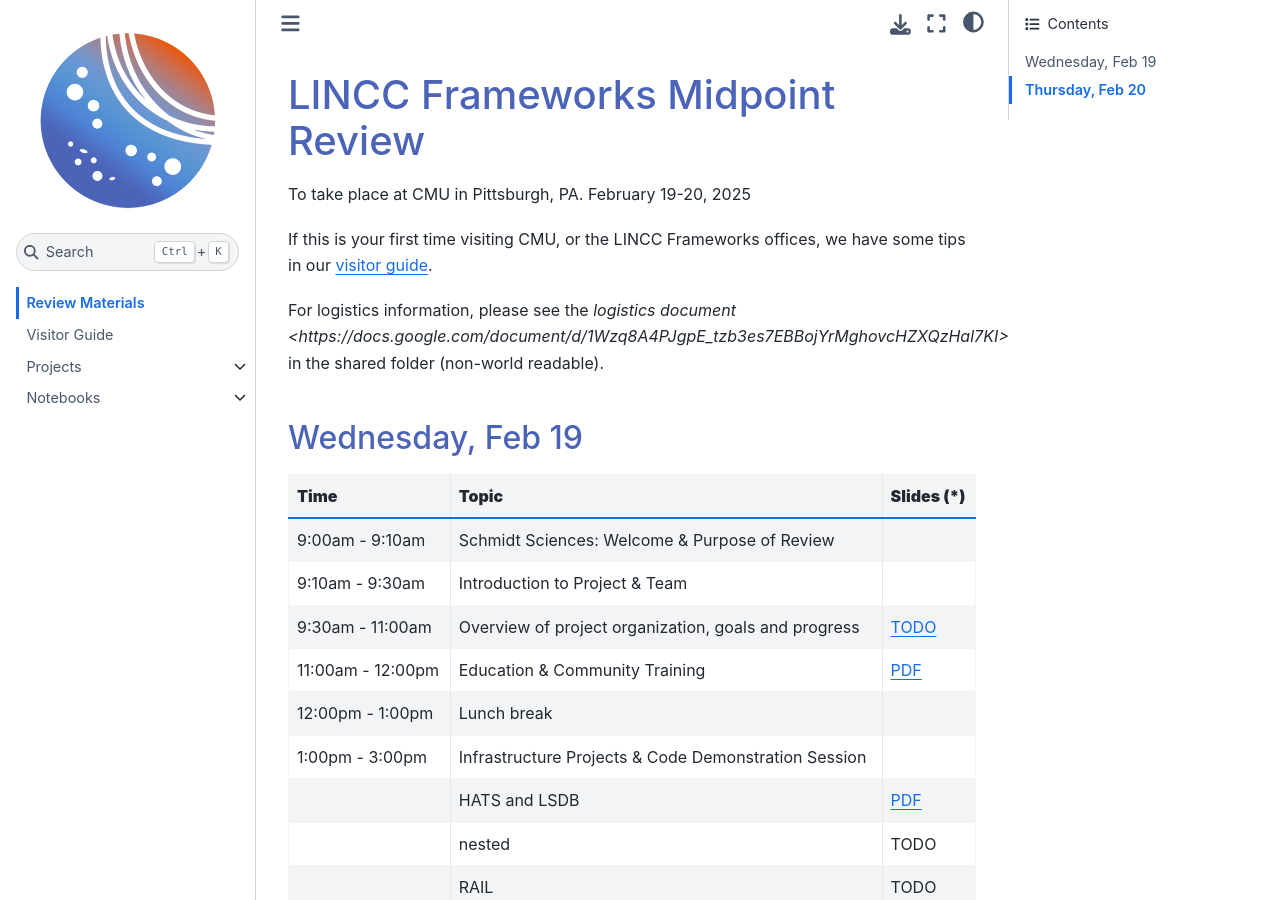
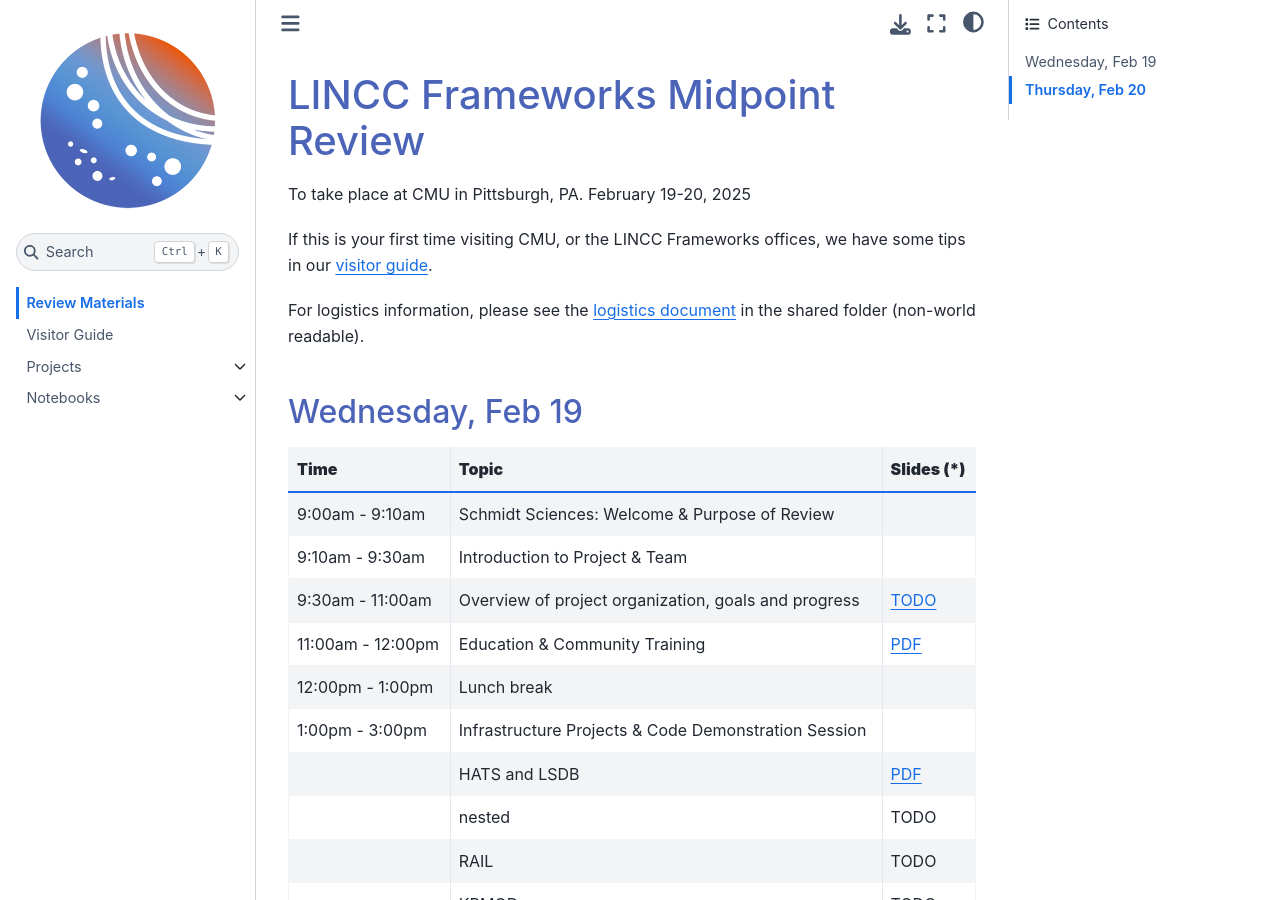
Before and after one commit to lincc-frameworks/midpoint-review, a Sphinx documentation site: the page built from docs/index.rst, in a window 1280 px wide and 900 px high. Built offline with Sphinx 7.4.7 and the Sphinx Book theme 1.1.4, drawn with Linux system fonts in a browser that asks for light colours; pages that are not in the unit, such as notebooks, are missing from menus.

Commit message:
Fix broken link

```diff
--- a/docs/index.rst
+++ b/docs/index.rst
@@ -6,7 +6,7 @@
 If this is your first time visiting CMU, or the LINCC Frameworks offices, we have some
 tips in our :doc:`visitor guide <visitor_guide>`.
 
-For logistics information, please see the `logistics document <https://docs.google.com/document/d/1Wzq8A4PJgpE_tzb3es7EBBojYrMghovcHZXQzHal7KI>` in the shared folder (non-world readable).
+For logistics information, please see the `logistics document <https://docs.google.com/document/d/1Wzq8A4PJgpE_tzb3es7EBBojYrMghovcHZXQzHal7KI>`__ in the shared folder (non-world readable).
 
 
 Wednesday, Feb 19
```
